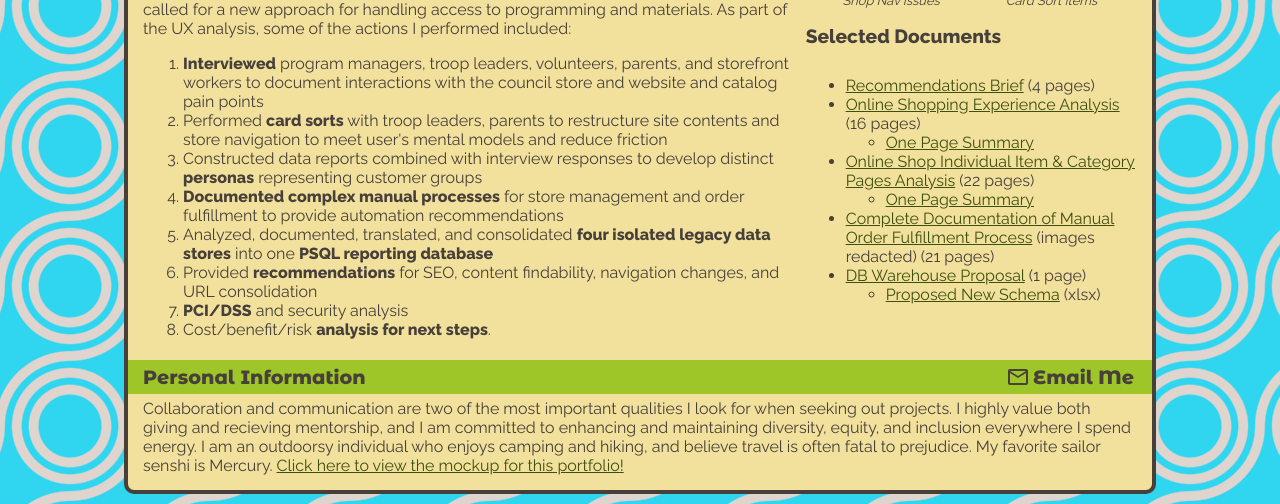
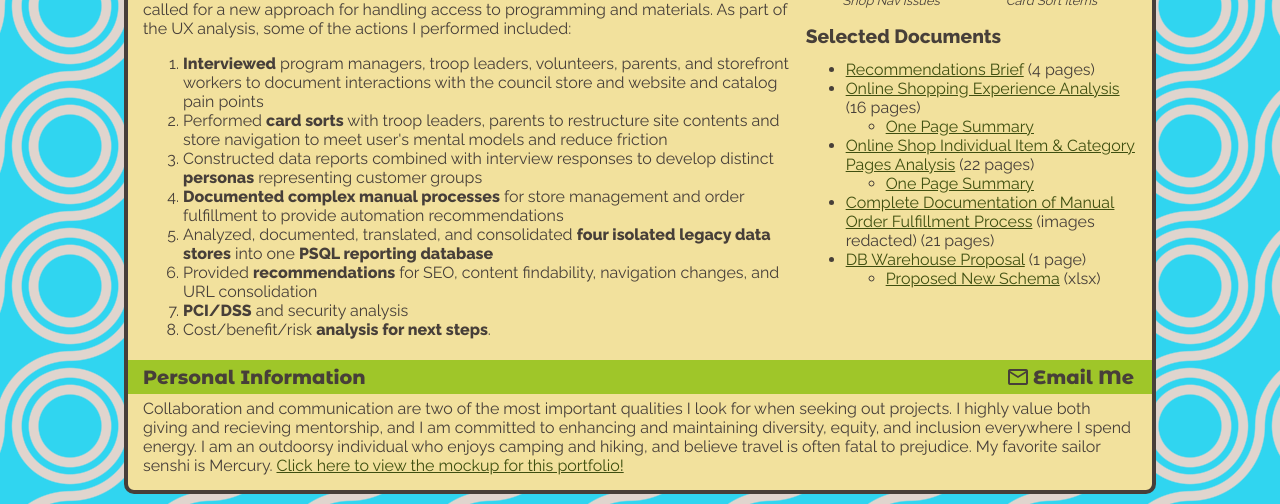
Before and after one commit to bambery/portfolio, a plain HTML site: page index.html in a window 1280 px wide. Shown: the part 764-1268 px from the top of the page. Drawn offline with nearby package versions, Linux system fonts and the light colour scheme.

Commit message:
fixed top margin on gs-links

```diff
--- a/index.html
+++ b/index.html
@@ -283,7 +283,7 @@
                                     </div>
                                 </div>
                                 <div class="selected-title">Selected Documents</div>
-                                <ul>
+                                <ul class="gs-documents">
                                     <li><a href="./resources/Daisyfield/01_Daisyfield_Recommendations_Brief.pdf">Recommendations Brief</a> (4 pages)</li>
                                     <li><a href="./resources/Daisyfield/02_Daisyfield_Online_Shopping_Experience_Analysis.pdf">Online Shopping Experience Analysis</a> (16 pages)
                                         <ul>
--- a/style.css
+++ b/style.css
@@ -295,6 +295,10 @@ section {
     align-items: flex-start;
 }
 
+.gs-documents {
+    margin-top: 0px;
+}
+
 /* personal section */
 
 .personal {
```
